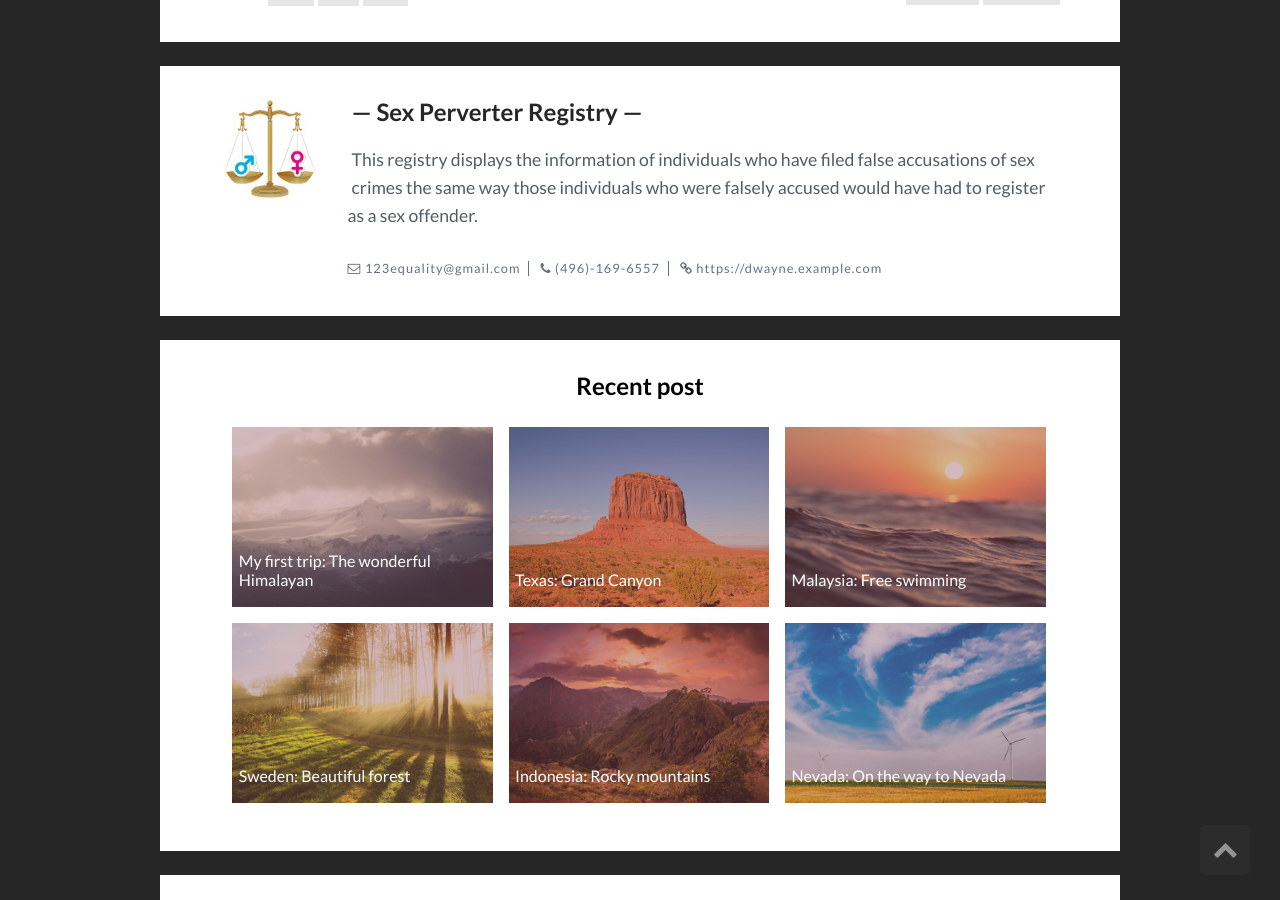
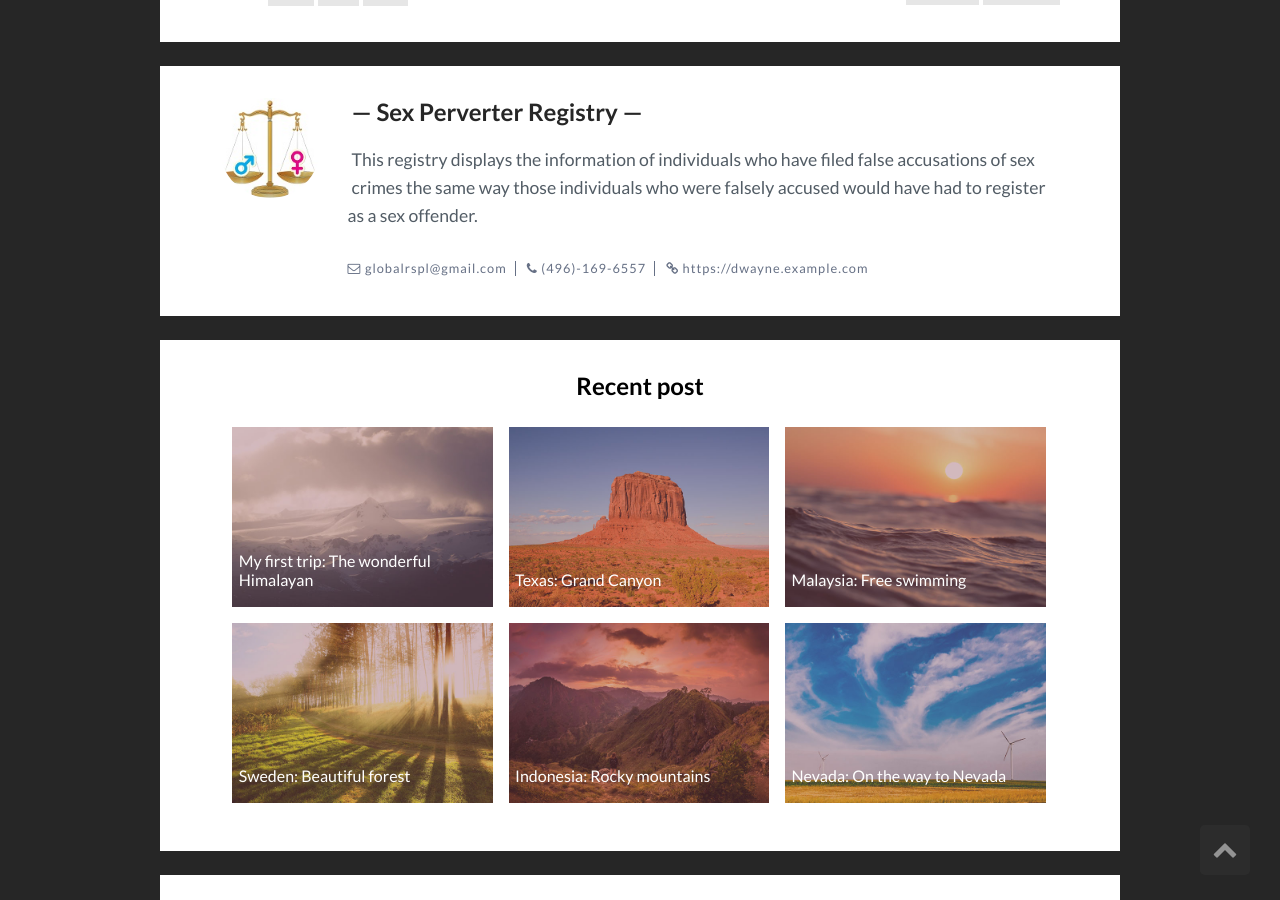
Before and after one commit to 3quality4all/519962test2, a Jekyll site: the page built from _posts/2017-07-12-nevada-on-the-way-to-nevada.markdown, in a window 1280 px wide and 900 px high, scrolled down 1820 px. Built offline with Jekyll 4.4.1, drawn with Linux system fonts in a browser that asks for light colours; comment, search, counter and statistics services are not loaded.

Commit message:
Update _config.yml

```diff
--- a/_config.yml
+++ b/_config.yml
@@ -20,7 +20,9 @@ banner-desc:
 author-pic: face.jpg # your photo
 author-name: Sex Perverter Registry # your name
 about-author: This registry displays the information of individuals who have filed false accusations of sex crimes the same way those individuals who were falsely accused would have had to register as a sex offender. # about author
-email: 123equality@gmail.com # your email
+email: globalrspl@gmail.com # your email
+phone:  # your pnone number
+website: https://dwayne.example.com # you website
 
 # Social link
 twitter_url:   # add url link
```
